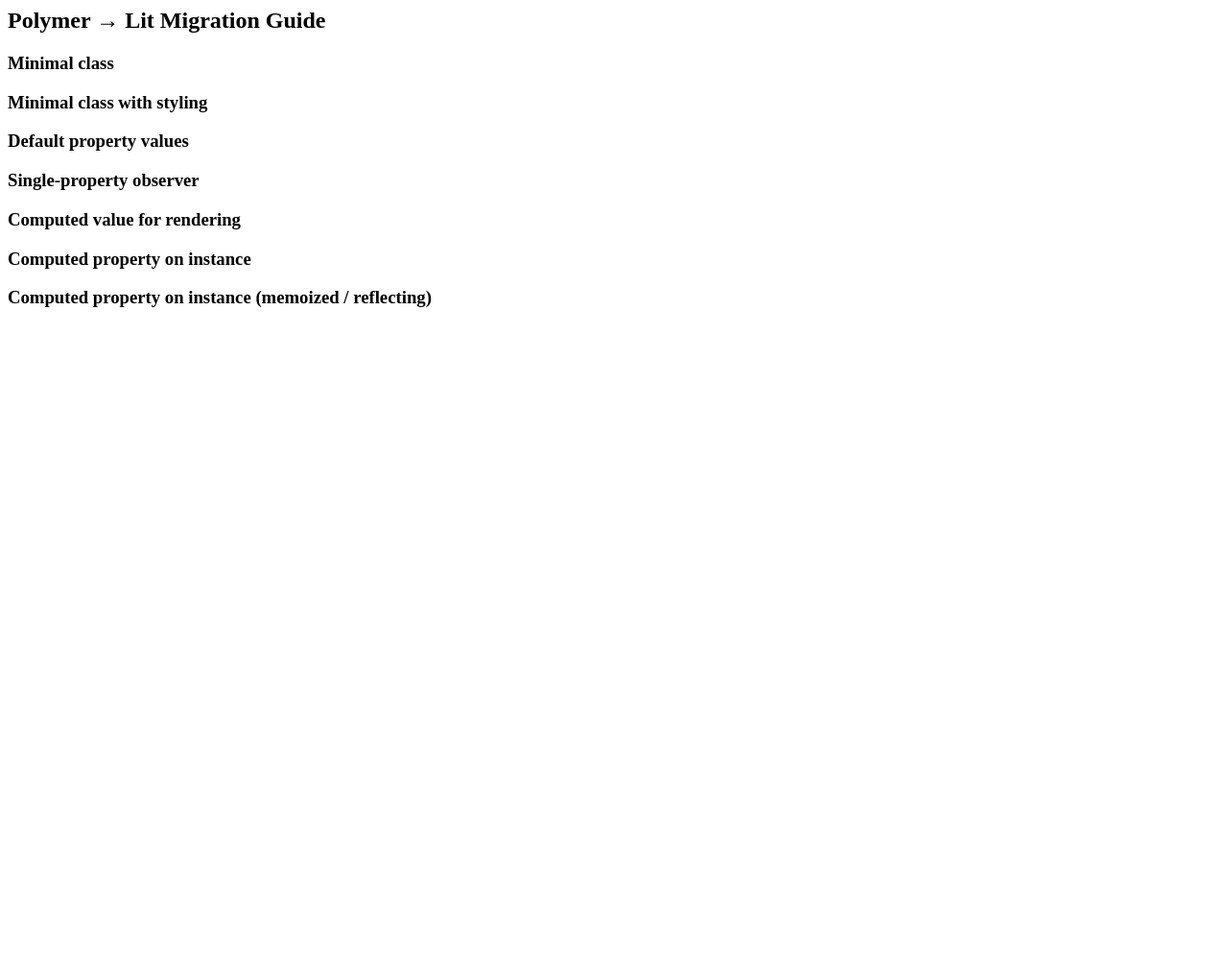
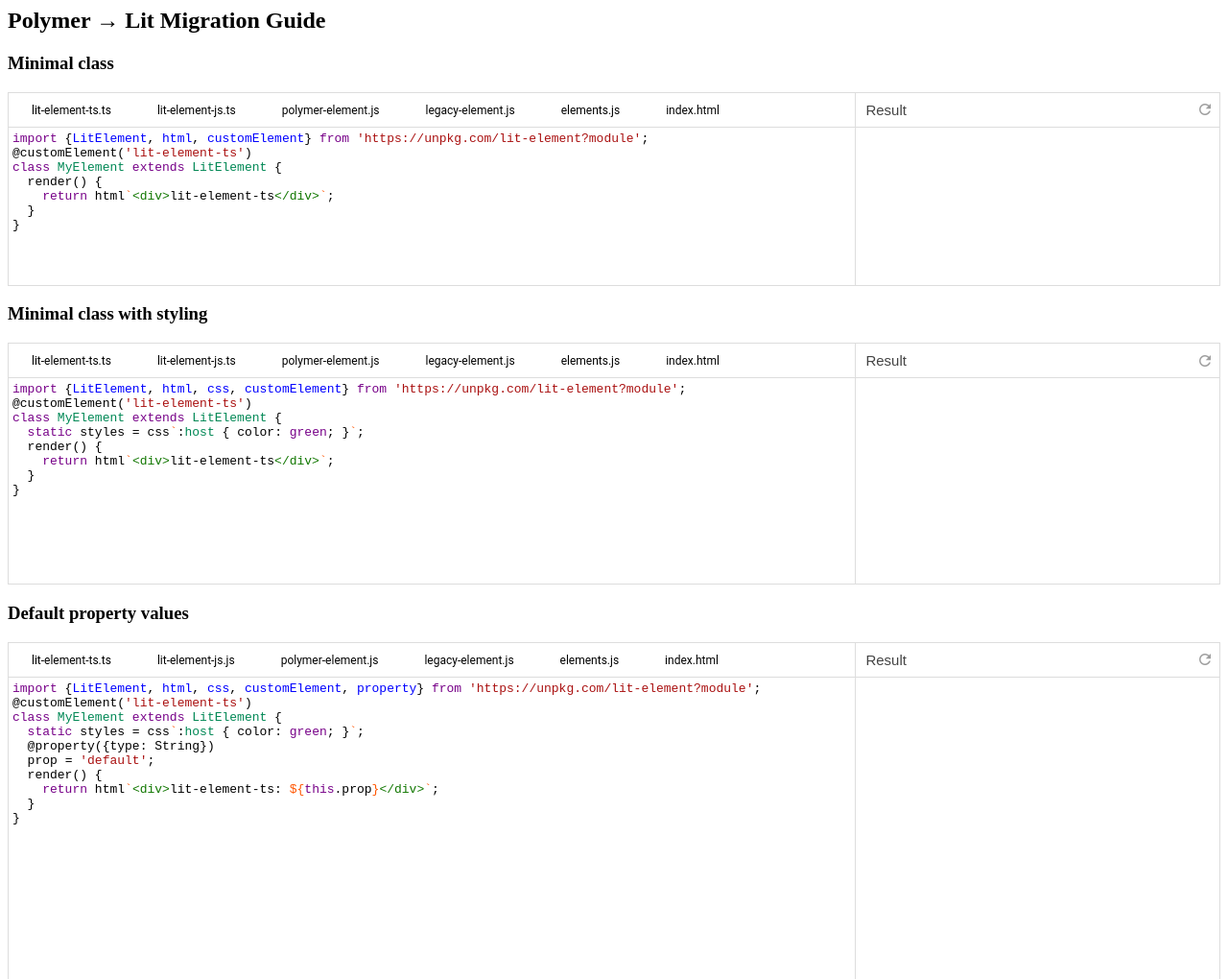
Before and after one commit to kevinpschaaf/lit-migration-guide, an Eleventy site: page docs-src/index.md in a window 1280 px wide. Shown: the top 1020 px of the page at 96% size. Before the commit the page ends 800 px from the top, so only its background shows below. Built offline with nearby package versions, Linux system fonts and the light colour scheme; Eleventy itself is replaced by a stand-in of ours; files that its build step writes are made by us from their sources; the site is published under a folder, as on GitHub Pages, so addresses that start at the root find nothing.

Commit message:
remove aboslute url

```diff
--- a/docs-src/index.md
+++ b/docs-src/index.md
@@ -1,6 +1,6 @@
 ## Polymer → Lit Migration Guide
 
-<script type="module" src="/js/main.bundled.js"></script>
+<script type="module" src="js/main.bundled.js"></script>
 <link href="https://fonts.googleapis.com/icon?family=Material+Icons&display=swap" rel="stylesheet"/>
 
 ### Minimal class
```
Also changed, not shown: docs/index.html (+1 -1 lines).
